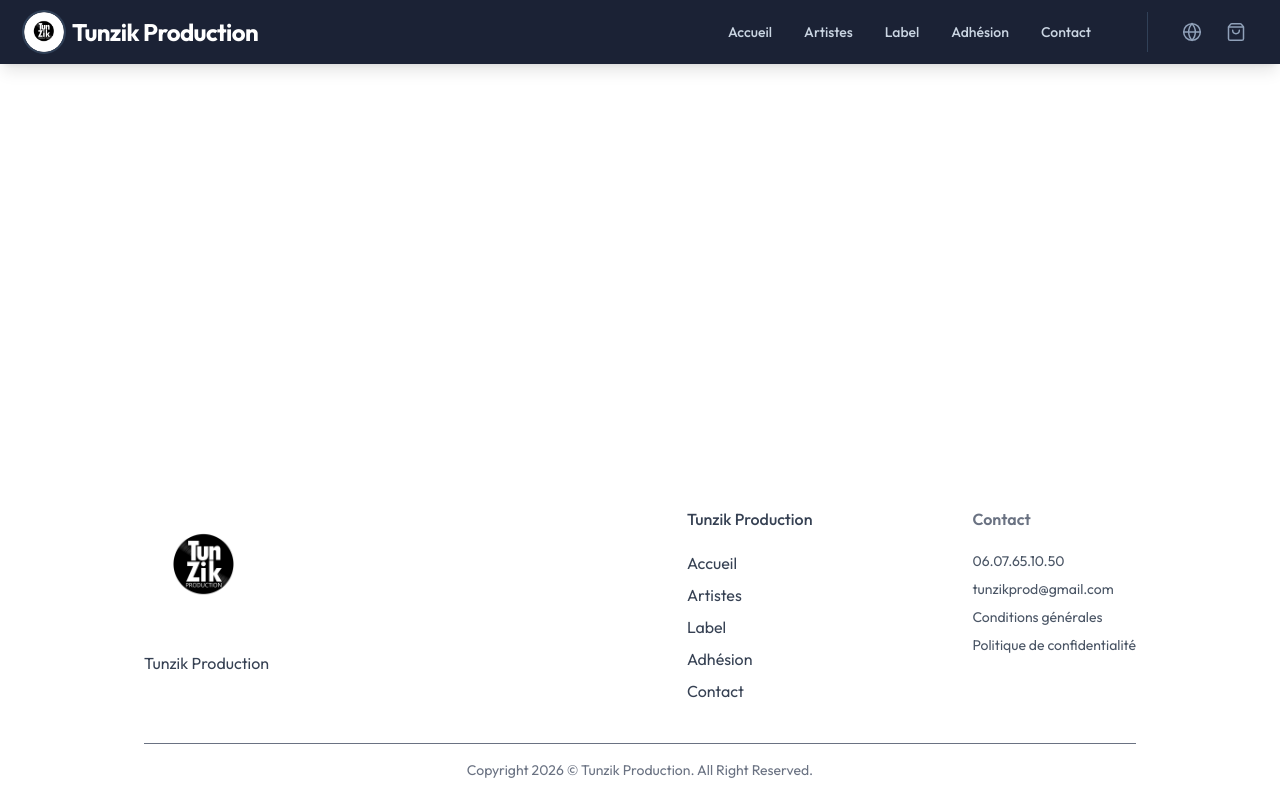
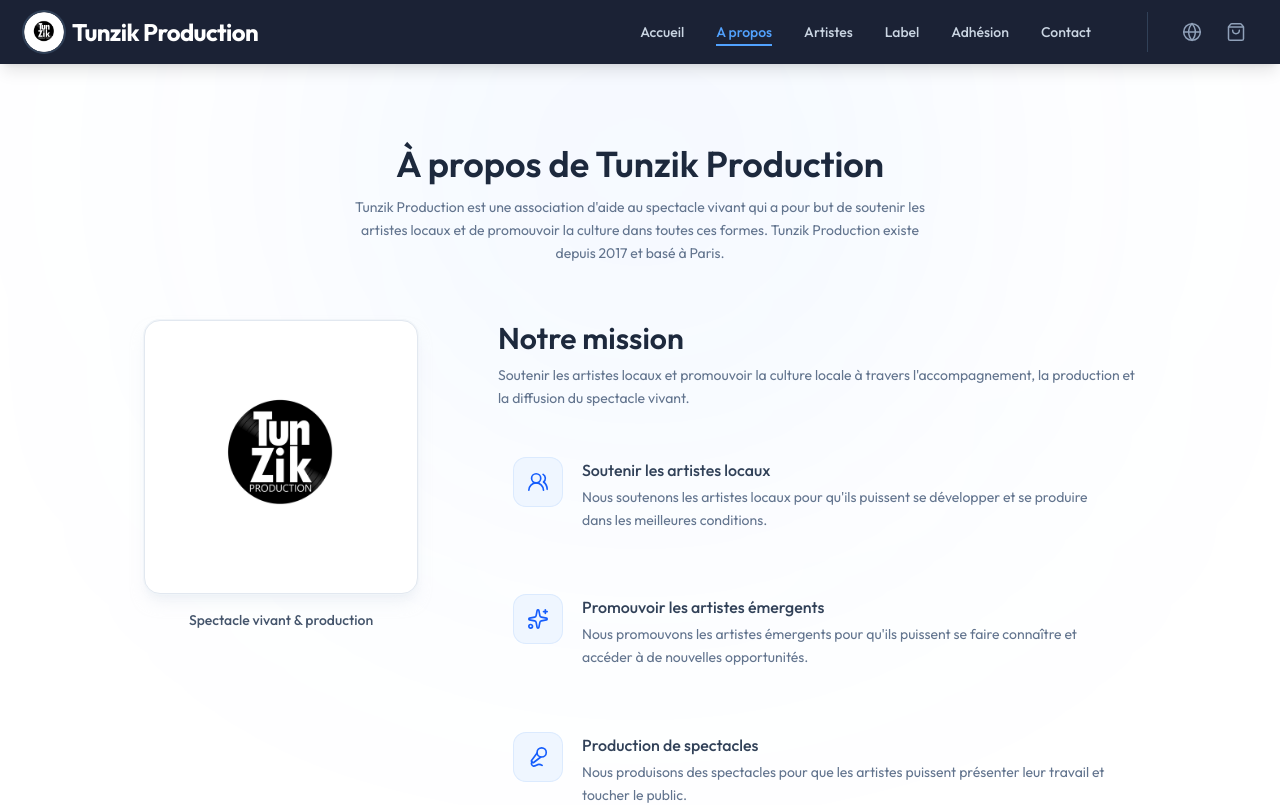
Before and after one commit to Slim-coder20/tunzikProd, a React (Vite) app in the folder client/: page /a-propos in a window 1280 px wide. Shown: the top 805 px of the page. Built offline with nearby package versions, Linux system fonts and the light colour scheme.

Commit message:
Feat: implémentation de la page A propos

```diff
--- a/client/src/App.jsx
+++ b/client/src/App.jsx
@@ -6,6 +6,7 @@
 import Label from "./pages/Label"
 import Adhesion from "./pages/Adhesion"
 import Contact from "./pages/Contact"
+import About from "./pages/About"
 
 function App() {
   return (
@@ -18,6 +19,7 @@
           <Route path="/label" element={<Label />} />
           <Route path="/adhesion" element={<Adhesion />} />
           <Route path="/contact" element={<Contact />} />
+          <Route path="/a-propos" element={<About />} />
         </Routes>
       </main>
       <Footer />
--- a/client/src/components/Navbar.jsx
+++ b/client/src/components/Navbar.jsx
@@ -7,6 +7,7 @@
 
   const navLinks = [
     { name: 'Accueil', path: '/' },
+    { name: 'A propos', path: '/a-propos' },
     { name: 'Artistes', path: '/artistes' },
     { name: 'Label', path: '/label' },
     { name: 'Adhésion', path: '/adhesion' },
--- /dev/null
+++ b/client/src/pages/About.jsx
@@ -0,0 +1,117 @@
+import { Users2, Sparkles, Mic2 } from "lucide-react";
+import { NavLink } from "react-router-dom";
+
+const points = [
+  {
+    icon: Users2,
+    title: "Soutenir les artistes locaux",
+    description:
+      "Nous soutenons les artistes locaux pour qu'ils puissent se développer et se produire dans les meilleures conditions.",
+  },
+  {
+    icon: Sparkles,
+    title: "Promouvoir les artistes émergents",
+    description:
+      "Nous promouvons les artistes émergents pour qu'ils puissent se faire connaître et accéder à de nouvelles opportunités.",
+  },
+  {
+    icon: Mic2,
+    title: "Production de spectacles",
+    description:
+      "Nous produisons des spectacles pour que les artistes puissent présenter leur travail et toucher le public.",
+  },
+];
+
+export default function About() {
+  return (
+    <section className="relative min-h-screen overflow-hidden">
+      {/* Fond décoratif */}
+      <div
+        className="pointer-events-none absolute -top-40 left-1/2 -z-10 size-[520px] -translate-x-1/2 rounded-full bg-blue-500/10 blur-[200px]"
+        aria-hidden
+      />
+
+      <div className="mx-auto max-w-5xl px-4 py-12 md:py-20">
+        {/* En-tête */}
+        <header className="text-center">
+          <h1 className="text-3xl font-semibold text-slate-800 md:text-4xl">
+            À propos de Tunzik Production
+          </h1>
+          <p className="mx-auto mt-3 max-w-xl text-sm leading-relaxed text-slate-500">
+            Tunzik Production est une association d'aide au spectacle vivant qui
+            a pour but de soutenir les artistes locaux et de promouvoir la
+            culture dans toutes ces formes. Tunzik Production existe depuis 2017 et basé à Paris.
+          </p>
+        </header>
+
+        {/* Contenu principal : visuel + mission */}
+        <div className="mt-14 flex flex-col items-center gap-12 md:flex-row md:items-start md:gap-16 lg:gap-20">
+          {/* Carte avec le logo */}
+          <div className="flex shrink-0 flex-col items-center gap-4">
+            <div className="rounded-2xl border border-slate-200 bg-white p-6 shadow-lg shadow-slate-200/50 ring-1 ring-slate-100 transition hover:shadow-xl hover:ring-slate-200 md:p-8">
+              <img
+                src="/favicon.png"
+                alt="Tunzik Production"
+                className="size-40 object-contain md:size-52"
+              />
+            </div>
+            <p className="text-sm font-medium text-slate-600">
+              Spectacle vivant & production
+            </p>
+          </div>
+
+          {/* Mission + points */}
+          <div className="flex-1 space-y-8">
+            <div>
+              <h2 className="text-2xl font-semibold text-slate-800 md:text-3xl">
+                Notre mission
+              </h2>
+              <p className="mt-2 text-sm leading-relaxed text-slate-500">
+                Soutenir les artistes locaux et promouvoir la culture locale à
+                travers l'accompagnement, la production et la diffusion du
+                spectacle vivant.
+              </p>
+            </div>
+
+            <ul className="flex flex-col gap-8" role="list">
+              {points.map(({ icon: Icon, title, description }) => (
+                <li
+                  key={title}
+                  className="group flex items-start gap-4 rounded-xl p-3 transition hover:bg-slate-50 md:gap-5 md:p-4"
+                >
+                  <div className="flex size-11 shrink-0 items-center justify-center rounded-xl bg-blue-50 text-blue-600 ring-1 ring-blue-100 transition group-hover:bg-blue-100 group-hover:ring-blue-200 md:size-12">
+                    <Icon size={22} strokeWidth={1.8} aria-hidden />
+                  </div>
+                  <div className="min-w-0 flex-1 space-y-1">
+                    <h3 className="text-base font-medium text-slate-700">
+                      {title}
+                    </h3>
+                    <p className="text-sm leading-relaxed text-slate-500">
+                      {description}
+                    </p>
+                  </div>
+                </li>
+              ))}
+            </ul>
+
+            {/* CTA */}
+            <div className="flex flex-wrap items-center gap-4 pt-4">
+              <NavLink
+                to="/adhesion"
+                className="inline-flex items-center justify-center rounded-full bg-blue-600 px-6 py-3 text-sm font-medium text-white shadow-lg shadow-blue-500/25 transition hover:bg-blue-500 focus:outline-none focus-visible:ring-2 focus-visible:ring-blue-500 focus-visible:ring-offset-2 active:scale-[0.98]"
+              >
+                Devenir adhérent
+              </NavLink>
+              <NavLink
+                to="/contact"
+                className="inline-flex items-center justify-center rounded-full border border-slate-300 bg-white px-6 py-3 text-sm font-medium text-slate-700 transition hover:bg-slate-50 hover:border-slate-400 focus:outline-none focus-visible:ring-2 focus-visible:ring-blue-500 focus-visible:ring-offset-2 active:scale-[0.98]"
+              >
+                Nous contacter
+              </NavLink>
+            </div>
+          </div>
+        </div>
+      </div>
+    </section>
+  );
+}
```
